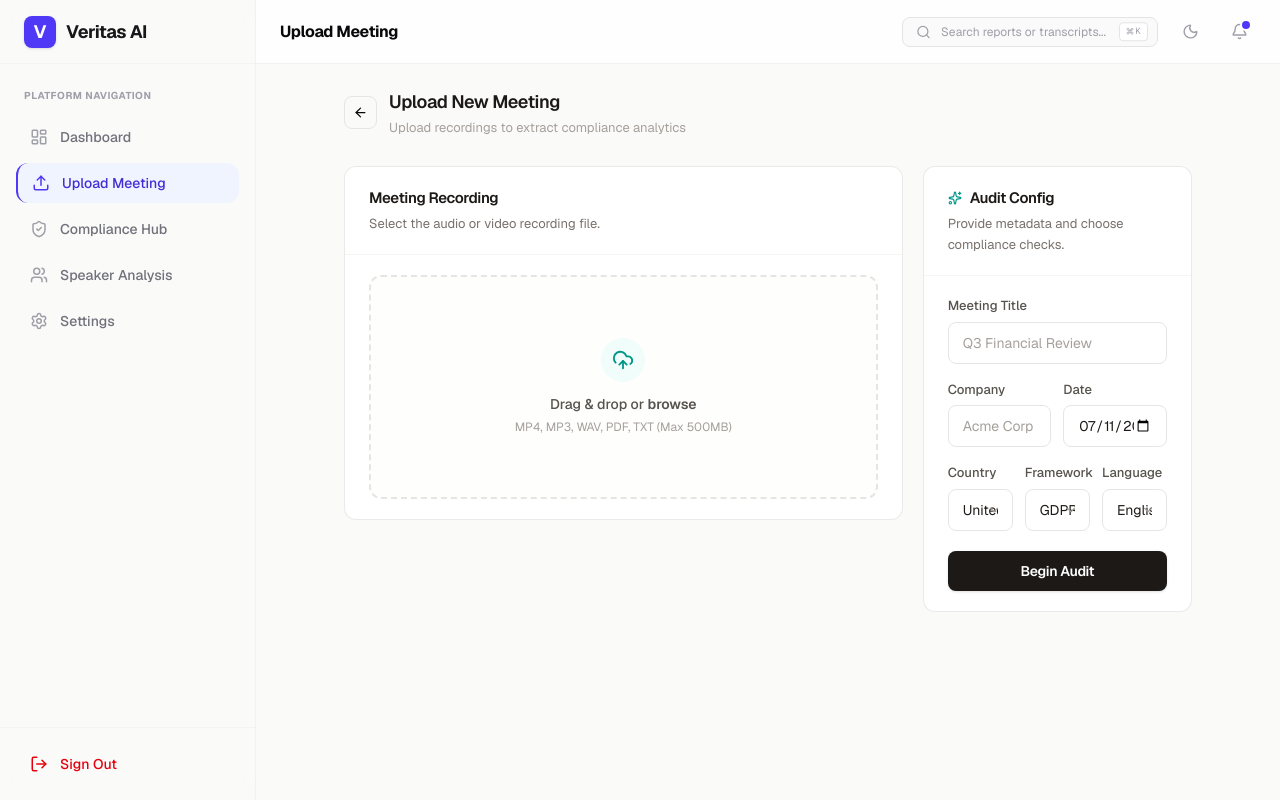
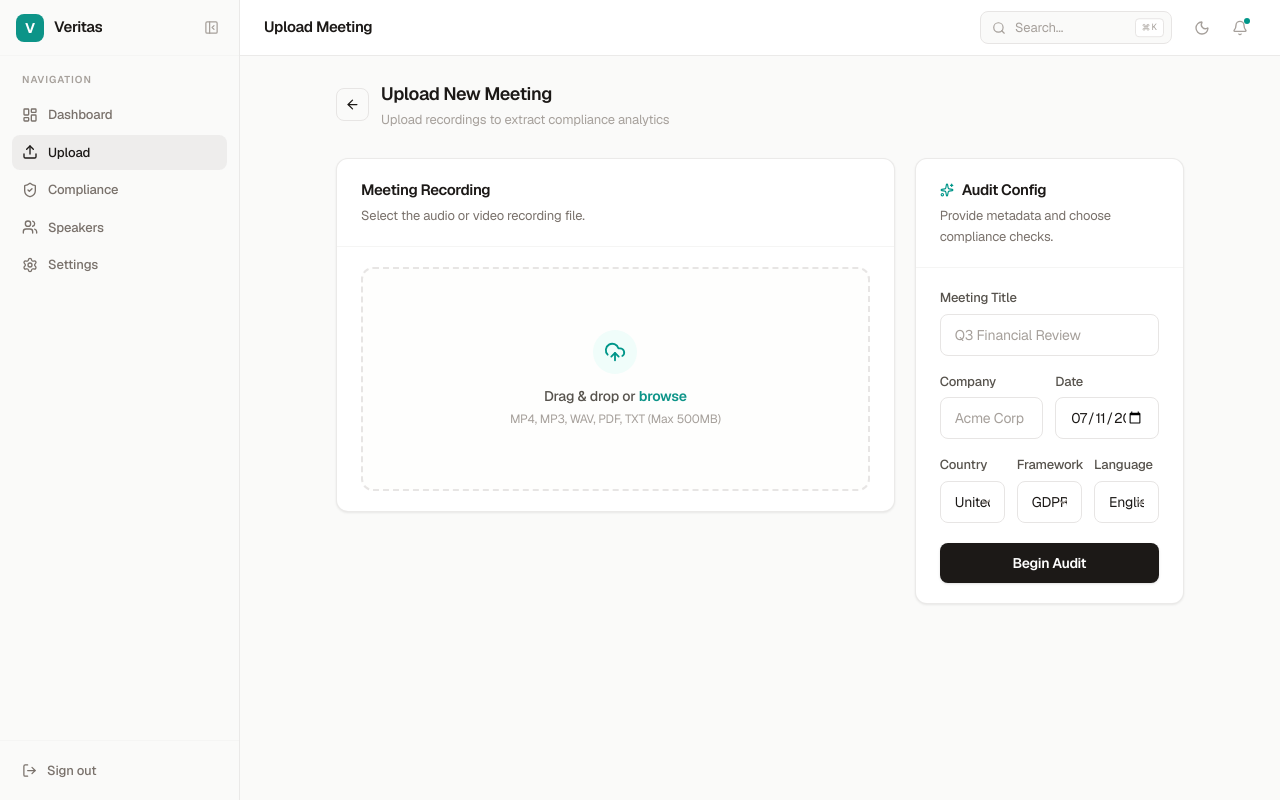
Before and after one commit to Saniya777-byte/style-it-fasion, a Next.js app in the folder frontend/: page /upload in a window 1280 px wide. Built offline with nearby package versions, Linux system fonts and the light colour scheme.

Commit message:
style: improve application layout

```diff
--- a/frontend/src/app/globals.css
+++ b/frontend/src/app/globals.css
@@ -1,19 +1,42 @@
 @import "tailwindcss";
+@variant dark (&:where(.dark, .dark *));
 
 :root {
-  --background: #fcfcfd;
-  --foreground: #09090b;
+  --background: #fafaf9;
+  --foreground: #1c1917;
   --card: #ffffff;
-  --border: #f4f4f5;
-  --accent: #4f46e5;
+  --card-hover: #fafaf9;
+  --border: #e7e5e4;
+  --border-subtle: #f5f5f4;
+  --muted: #78716c;
+  --accent: #0d9488;
+  --accent-hover: #0f766e;
+  --accent-subtle: #f0fdfa;
+  --success: #059669;
+  --success-subtle: #ecfdf5;
+  --warning: #d97706;
+  --warning-subtle: #fffbeb;
+  --danger: #dc2626;
+  --danger-subtle: #fef2f2;
 }
 
 .dark {
-  --background: #030303;
-  --foreground: #fafafa;
-  --card: #09090b;
-  --border: #18181b;
-  --accent: #6366f1;
+  --background: #0c0a09;
+  --foreground: #e7e5e4;
+  --card: #1c1917;
+  --card-hover: #292524;
+  --border: #292524;
+  --border-subtle: #1c1917;
+  --muted: #a8a29e;
+  --accent: #2dd4bf;
+  --accent-hover: #14b8a6;
+  --accent-subtle: #042f2e;
+  --success: #34d399;
+  --success-subtle: #022c22;
+  --warning: #fbbf24;
+  --warning-subtle: #422006;
+  --danger: #f87171;
+  --danger-subtle: #450a0a;
 }
 
 @theme {
@@ -22,21 +45,35 @@
   --color-card-bg: var(--card);
   --color-card-border: var(--border);
 
-  --font-sans: var(--font-geist-sans), ui-sans-serif, system-ui, sans-serif;
+  --font-sans: var(--font-geist-sans), ui-sans-serif, system-ui, -apple-system, sans-serif;
   --font-mono: var(--font-geist-mono), ui-monospace, monospace;
 
-  --color-indigo-650: #4f46e5;
-  --color-indigo-500: #6366f1;
-  --color-zinc-850: #202024;
-  --color-zinc-150: #f1f1f4;
-  --color-zinc-250: #e4e4e7;
-  --color-zinc-550: #71717a;
-  --color-zinc-650: #52525b;
-  --color-zinc-755: #3f3f46;
-  --color-zinc-450: #a1a1aa;
+  /* Extended neutral palette — warm stone tones */
+  --color-stone-925: #1a1614;
+  --color-stone-875: #231f1c;
+  --color-stone-825: #2e2924;
+  --color-stone-775: #3d3630;
+  --color-stone-725: #4a423b;
+  --color-stone-675: #57534e;
+  --color-stone-625: #6b6560;
+  --color-stone-575: #827a73;
+  --color-stone-525: #968e86;
+  --color-stone-475: #a8a29e;
+  --color-stone-425: #b8b2ac;
+  --color-stone-375: #c8c3bd;
+  --color-stone-325: #d6d3ce;
+  --color-stone-275: #e2dfd9;
+  --color-stone-225: #eceae6;
+  --color-stone-175: #f3f2ef;
+  --color-stone-125: #f8f7f5;
+
+  /* Teal accent tokens */
+  --color-teal-650: #0d9488;
+  --color-teal-550: #14b8a6;
+  --color-teal-450: #2dd4bf;
 }
 
-/* Base resets & scroll behavior */
+/* Base resets */
 html {
   scroll-behavior: smooth;
 }
@@ -47,12 +84,13 @@ body {
   font-family: var(--font-sans);
   -webkit-font-smoothing: antialiased;
   -moz-osx-font-smoothing: grayscale;
+  letter-spacing: -0.011em;
 }
 
 /* Custom Scrollbar */
 ::-webkit-scrollbar {
-  width: 6px;
-  height: 6px;
+  width: 5px;
+  height: 5px;
 }
 
 ::-webkit-scrollbar-track {
@@ -60,19 +98,23 @@ body {
 }
 
 ::-webkit-scrollbar-thumb {
-  background: #d4d4d8;
+  background: #d6d3d1;
   border-radius: 9999px;
 }
 
 .dark ::-webkit-scrollbar-thumb {
-  background: #27272a;
+  background: #292524;
 }
 
 ::-webkit-scrollbar-thumb:hover {
-  background: #a1a1aa;
+  background: #a8a29e;
 }
 
-/* Smooth Focus states */
+.dark ::-webkit-scrollbar-thumb:hover {
+  background: #44403c;
+}
+
+/* Focus states */
 button:focus-visible,
 a:focus-visible,
 input:focus-visible,
@@ -82,20 +124,82 @@ textarea:focus-visible {
   outline-offset: 2px;
 }
 
-/* Glassmorphism & custom utility shadows */
-.backdrop-blur-md {
-  backdrop-filter: blur(12px);
-  -webkit-backdrop-filter: blur(12px);
+/* Shadow utilities */
+.shadow-card {
+  box-shadow: 0 1px 2px 0 rgba(28, 25, 23, 0.03), 0 1px 3px 0 rgba(28, 25, 23, 0.05);
 }
 
-.shadow-hover {
-  transition: box-shadow 0.3s ease, border-color 0.3s ease;
+.dark .shadow-card {
+  box-shadow: 0 1px 2px 0 rgba(0, 0, 0, 0.2), 0 0 0 1px rgba(255, 255, 255, 0.02);
 }
 
-.shadow-hover:hover {
-  box-shadow: 0 10px 30px -10px rgba(0, 0, 0, 0.04);
+.shadow-card-hover {
+  box-shadow: 0 4px 12px -2px rgba(28, 25, 23, 0.06), 0 2px 6px -1px rgba(28, 25, 23, 0.04);
 }
 
-.dark .shadow-hover:hover {
-  box-shadow: 0 10px 30px -10px rgba(255, 255, 255, 0.01);
+.dark .shadow-card-hover {
+  box-shadow: 0 4px 12px -2px rgba(0, 0, 0, 0.3), 0 0 0 1px rgba(255, 255, 255, 0.04);
 }
+
+/* Selection */
+::selection {
+  background-color: rgba(13, 148, 136, 0.15);
+  color: inherit;
+}
+
+.dark ::selection {
+  background-color: rgba(45, 212, 191, 0.2);
+}
+
+/* Premium background pattern utilities */
+.bg-grid-pattern {
+  background-size: 32px 32px;
+  background-image:
+    linear-gradient(to right, rgba(120, 113, 108, 0.05) 1px, transparent 1px),
+    linear-gradient(to bottom, rgba(120, 113, 108, 0.05) 1px, transparent 1px);
+}
+
+.dark .bg-grid-pattern {
+  background-image:
+    linear-gradient(to right, rgba(231, 229, 228, 0.02) 1px, transparent 1px),
+    linear-gradient(to bottom, rgba(231, 229, 228, 0.02) 1px, transparent 1px);
+}
+
+.bg-dot-pattern {
+  background-size: 24px 24px;
+  background-image: radial-gradient(circle, rgba(120, 113, 108, 0.08) 1px, transparent 1px);
+}
+
+.dark .bg-dot-pattern {
+  background-image: radial-gradient(circle, rgba(231, 229, 228, 0.03) 1px, transparent 1px);
+}
+
+.mask-radial-fade {
+  mask-image: radial-gradient(ellipse at center, black 40%, transparent 80%);
+  -webkit-mask-image: radial-gradient(ellipse at center, black 40%, transparent 80%);
+}
+
+.mask-linear-fade {
+  mask-image: linear-gradient(to bottom, black 50%, transparent 100%);
+  -webkit-mask-image: linear-gradient(to bottom, black 50%, transparent 100%);
+}
+
+/* Subtle enterprise-focused animations */
+@keyframes drawLine {
+  0% { stroke-dashoffset: 100; }
+  100% { stroke-dashoffset: 0; }
+}
+
+.animate-draw-line {
+  stroke-dasharray: 10;
+  animation: drawLine 20s linear infinite;
+}
+
+@keyframes slowPulse {
+  0%, 100% { opacity: 0.3; transform: scale(1); }
+  50% { opacity: 0.6; transform: scale(1.05); }
+}
+
+.animate-slow-pulse {
+  animation: slowPulse 4s ease-in-out infinite;
+}
--- a/frontend/src/app/layout.js
+++ b/frontend/src/app/layout.js
@@ -23,7 +23,7 @@ export default function RootLayout({ children }) {
       lang="en"
       className={`${geistSans.variable} ${geistMono.variable} h-full antialiased`}
     >
-      <body className="min-h-full flex flex-col bg-zinc-50 dark:bg-black text-zinc-900 dark:text-zinc-100 transition-colors duration-200">
+      <body className="min-h-full flex flex-col bg-background text-foreground transition-colors duration-200">
         <AuthProvider>
           {children}
         </AuthProvider>
--- a/frontend/src/app/not-found.js
+++ b/frontend/src/app/not-found.js
@@ -8,7 +8,7 @@ import { Button } from "../components/ui/Button";
 
 export default function NotFound() {
   return (
-    <div className="min-h-screen flex flex-col items-center justify-center bg-zinc-50 dark:bg-black p-6 font-sans select-none">
+    <div className="min-h-screen flex flex-col items-center justify-center bg-background p-6 font-sans select-none">
       <div className="w-full max-w-md text-center flex flex-col items-center gap-6">
         {/* Visual 404 logo */}
         <div className="relative">
--- a/frontend/src/components/navigation/Navbar.js
+++ b/frontend/src/components/navigation/Navbar.js
@@ -1,7 +1,7 @@
 "use client";
 
-import React, { useState } from "react";
-import { Bell, Search, Sun, Moon, Calendar, Command } from "lucide-react";
+import React, { useState, useEffect, useRef } from "react";
+import { Bell, Search, Sun, Moon, Command } from "lucide-react";
 import { useAuth } from "../../hooks/useAuth";
 import { formatTimeAgo } from "../../utils/formatDate";
 
@@ -9,8 +9,26 @@ export function Navbar({ title }) {
   const { user } = useAuth();
   const [showNotifications, setShowNotifications] = useState(false);
   const [darkMode, setDarkMode] = useState(false);
+  const notifRef = useRef(null);
 
-  const mockNotifications = [
+  useEffect(() => {
+    if (typeof document !== "undefined") {
+      setDarkMode(document.documentElement.classList.contains("dark"));
+    }
+  }, []);
+
+  // Close notification dropdown on outside click
+  useEffect(() => {
+    const handleClick = (e) => {
+      if (notifRef.current && !notifRef.current.contains(e.target)) {
+        setShowNotifications(false);
+      }
+    };
+    document.addEventListener("mousedown", handleClick);
+    return () => document.removeEventListener("mousedown", handleClick);
+  }, []);
+
+  const notifications = [
     { id: 1, text: "Report 'Q3 Financial Review' is ready", time: new Date(Date.now() - 1000 * 60 * 15).toISOString(), read: false },
     { id: 2, text: "Compliance risk detected in 'Aether Sec'", time: new Date(Date.now() - 1000 * 60 * 120).toISOString(), read: false },
     { id: 3, text: "Verification audit logs uploaded", time: new Date(Date.now() - 1000 * 60 * 600).toISOString(), read: true }
@@ -24,25 +42,21 @@ export function Navbar({ title }) {
   };
 
   return (
-    <header className="h-16 border-b border-zinc-150 bg-white/80 dark:border-zinc-850 dark:bg-zinc-950/80 backdrop-blur-md px-6 flex items-center justify-between z-10 select-none">
-      {/* Title / Breadcrumb */}
-      <div>
-        <h1 className="text-base font-bold text-zinc-950 dark:text-zinc-50 tracking-tight">
-          {title || "Dashboard"}
-        </h1>
-      </div>
+    <header className="h-14 border-b border-stone-200/80 bg-white/90 dark:border-stone-800/80 dark:bg-stone-925/90 backdrop-blur-lg px-6 flex items-center justify-between z-10 select-none flex-shrink-0">
+      <h1 className="text-[15px] font-semibold text-stone-900 dark:text-stone-100 tracking-tight">
+        {title || "Dashboard"}
+      </h1>
 
-      {/* Action Items */}
-      <div className="flex items-center gap-4">
-        {/* Search Input Simulation */}
-        <div className="relative hidden md:block">
-          <Search className="absolute left-3.5 top-1/2 -translate-y-1/2 text-zinc-400 dark:text-zinc-500" size={15} />
+      <div className="flex items-center gap-1.5">
+        {/* Search */}
+        <div className="relative hidden md:block mr-2">
+          <Search className="absolute left-3 top-1/2 -translate-y-1/2 text-stone-400 dark:text-stone-500" size={14} />
           <input
             type="text"
-            placeholder="Search reports or transcripts..."
-            className="pl-9.5 pr-4 py-1.5 w-64 rounded-lg border border-zinc-200 dark:border-zinc-800 bg-zinc-50 dark:bg-zinc-900 text-xs placeholder:text-zinc-400 focus:outline-none focus:ring-1 focus:ring-indigo-500 focus:border-indigo-500"
+            placeholder="Search..."
+            className="pl-8.5 pr-4 py-1.5 w-48 rounded-lg border border-stone-200 dark:border-stone-700 bg-stone-50 dark:bg-stone-800 text-[13px] text-stone-700 dark:text-stone-200 placeholder:text-stone-400 dark:placeholder:text-stone-500 focus:outline-none focus:ring-1 focus:ring-teal-600 focus:border-teal-600 dark:focus:ring-teal-400 dark:focus:border-teal-400 transition-colors"
           />
-          <kbd className="absolute right-2.5 top-1/2 -translate-y-1/2 px-1.5 py-0.5 rounded border border-zinc-200 dark:border-zinc-800 text-[9px] font-mono text-zinc-400 bg-white dark:bg-zinc-950 flex items-center gap-0.5 pointer-events-none">
+          <kbd className="absolute right-2 top-1/2 -translate-y-1/2 px-1.5 py-0.5 rounded border border-stone-200 dark:border-stone-700 text-[9px] font-mono text-stone-400 dark:text-stone-500 bg-white dark:bg-stone-900 flex items-center gap-0.5 pointer-events-none">
             <Command size={8} />K
           </kbd>
         </div>
@@ -50,46 +64,48 @@ export function Navbar({ title }) {
         {/* Theme Toggle */}
         <button
           onClick={toggleDarkMode}
-          className="p-2 rounded-lg text-zinc-400 hover:bg-zinc-100 dark:hover:bg-zinc-900 hover:text-zinc-700 dark:hover:text-zinc-200 transition-colors cursor-pointer"
+          className="p-2 rounded-lg text-stone-400 hover:bg-stone-100 dark:hover:bg-stone-800 hover:text-stone-600 dark:hover:text-stone-200 transition-colors cursor-pointer"
+          aria-label="Toggle dark mode"
         >
-          {darkMode ? <Sun size={17} /> : <Moon size={17} />}
+          {darkMode ? <Sun size={16} /> : <Moon size={16} />}
         </button>
 
-        {/* Notifications Popover */}
-        <div className="relative">
+        {/* Notifications */}
+        <div className="relative" ref={notifRef}>
           <button
             onClick={() => setShowNotifications(!showNotifications)}
-            className="p-2 rounded-lg text-zinc-400 hover:bg-zinc-100 dark:hover:bg-zinc-900 hover:text-zinc-700 dark:hover:text-zinc-200 transition-colors relative cursor-pointer"
+            className="p-2 rounded-lg text-stone-400 hover:bg-stone-100 dark:hover:bg-stone-800 hover:text-stone-600 dark:hover:text-stone-200 transition-colors relative cursor-pointer"
+            aria-label="View notifications"
           >
-            <Bell size={17} />
-            <span className="absolute top-1.5 right-1.5 w-2 h-2 rounded-full bg-indigo-600 ring-2 ring-white dark:ring-zinc-950" />
+            <Bell size={16} />
+            <span className="absolute top-1.5 right-1.5 w-1.5 h-1.5 rounded-full bg-teal-600 dark:bg-teal-400" />
           </button>
 
           {showNotifications && (
-            <div className="absolute right-0 mt-2 w-80 rounded-2xl border border-zinc-200 dark:border-zinc-800 bg-white dark:bg-zinc-950 shadow-xl overflow-hidden z-20">
-              <div className="p-4 border-b border-zinc-100 dark:border-zinc-900 flex justify-between items-center">
-                <span className="font-semibold text-sm text-zinc-900 dark:text-zinc-100">
-                  Recent Alerts
+            <div className="absolute right-0 mt-2 w-80 rounded-xl border border-stone-200 dark:border-stone-700 bg-white dark:bg-stone-900 shadow-lg overflow-hidden z-20">
+              <div className="px-4 py-3 border-b border-stone-100 dark:border-stone-800 flex justify-between items-center">
+                <span className="text-[13px] font-semibold text-stone-900 dark:text-stone-100">
+                  Notifications
                 </span>
-                <span className="text-[10px] text-indigo-600 font-semibold cursor-pointer">
+                <span className="text-[11px] text-teal-600 dark:text-teal-400 font-medium cursor-pointer hover:underline">
                   Mark all read
                 </span>
               </div>
               <div className="max-h-72 overflow-y-auto">
-                {mockNotifications.map((notif) => (
+                {notifications.map((notif) => (
                   <div
                     key={notif.id}
-                    className="p-4 border-b border-zinc-50 dark:border-zinc-900/40 hover:bg-zinc-50 dark:hover:bg-zinc-900/30 transition-colors flex flex-col gap-1 cursor-pointer"
+                    className="px-4 py-3 border-b border-stone-50 dark:border-stone-800/40 hover:bg-stone-50 dark:hover:bg-stone-800/30 transition-colors flex flex-col gap-1 cursor-pointer last:border-b-0"
                   >
-                    <div className="flex justify-between items-start">
-                      <span className={`text-xs ${notif.read ? "text-zinc-650" : "font-semibold text-zinc-900 dark:text-zinc-100"}`}>
+                    <div className="flex justify-between items-start gap-2">
+                      <span className={`text-[13px] leading-snug ${notif.read ? "text-stone-500 dark:text-stone-400" : "font-medium text-stone-800 dark:text-stone-100"}`}>
                         {notif.text}
                       </span>
                       {!notif.read && (
-                        <span className="w-1.5 h-1.5 rounded-full bg-indigo-600 mt-1 flex-shrink-0" />
+                        <span className="w-1.5 h-1.5 rounded-full bg-teal-600 dark:bg-teal-400 mt-1 flex-shrink-0" />
                       )}
                     </div>
-                    <span className="text-[10px] text-zinc-400 dark:text-zinc-500">
+                    <span className="text-[11px] text-stone-400 dark:text-stone-500">
                       {formatTimeAgo(notif.time)}
                     </span>
                   </div>
--- a/frontend/src/components/navigation/Sidebar.js
+++ b/frontend/src/components/navigation/Sidebar.js
@@ -1,6 +1,6 @@
 "use client";
 
-import React from "react";
+import React, { useState } from "react";
 import Link from "next/link";
 import { usePathname } from "next/navigation";
 import {
@@ -10,88 +10,119 @@ import {
   Users,
   Settings,
   LogOut,
-  FolderOpen,
-  Volume2
+  PanelLeftClose,
+  PanelLeft
 } from "lucide-react";
 import { useAuth } from "../../hooks/useAuth";
 import { ROUTES } from "../../constants";
 import { cn } from "../../utils/cn";
 
+const navItems = [
+  { name: "Dashboard", href: ROUTES.DASHBOARD, icon: LayoutDashboard },
+  { name: "Upload", href: ROUTES.UPLOAD, icon: Upload },
+  { name: "Compliance", href: ROUTES.COMPLIANCE, icon: ShieldCheck },
+  { name: "Speakers", href: ROUTES.SPEAKER_ANALYSIS, icon: Users },
+  { name: "Settings", href: ROUTES.SETTINGS, icon: Settings },
+];
+
 export function Sidebar() {
   const pathname = usePathname();
   const { user, logout } = useAuth();
-
-  const menuItems = [
-    { name: "Dashboard", href: ROUTES.DASHBOARD, icon: LayoutDashboard },
-    { name: "Upload Meeting", href: ROUTES.UPLOAD, icon: Upload },
-    { name: "Compliance Hub", href: ROUTES.COMPLIANCE, icon: ShieldCheck },
-    { name: "Speaker Analysis", href: ROUTES.SPEAKER_ANALYSIS, icon: Users },
-    { name: "Settings", href: ROUTES.SETTINGS, icon: Settings },
-  ];
+  const [collapsed, setCollapsed] = useState(false);
 
   return (
-    <aside className="w-64 border-r border-zinc-150/80 bg-zinc-50/50 dark:border-zinc-850/80 dark:bg-zinc-950/20 backdrop-blur-md flex flex-col h-full">
-      {/* Brand Header */}
-      <div className="h-16 px-6 flex items-center gap-2.5 border-b border-zinc-100 dark:border-zinc-900">
-        <div className="w-8 h-8 rounded-lg bg-indigo-600 flex items-center justify-center text-white font-bold text-lg shadow-sm">
+    <aside
+      className={cn(
+        "flex flex-col h-full border-r border-stone-200/80 bg-stone-50 dark:border-stone-800/80 dark:bg-stone-925 transition-all duration-200 ease-out flex-shrink-0",
+        collapsed ? "w-[68px]" : "w-60"
+      )}
+    >
+      {/* Brand */}
+      <div className="h-14 px-4 flex items-center justify-between border-b border-stone-100 dark:border-stone-800 flex-shrink-0">
+        <Link href={ROUTES.DASHBOARD} className="flex items-center gap-2.5 overflow-hidden">
+          <div className="w-7 h-7 rounded-lg bg-teal-650 flex items-center justify-center text-white font-bold text-sm flex-shrink-0">
             V
           </div>
-        <span className="font-bold text-zinc-900 dark:text-zinc-100 tracking-tight text-lg">
-          Veritas AI
+          {!collapsed && (
+            <span className="font-semibold text-stone-900 dark:text-stone-100 tracking-tight text-[15px] whitespace-nowrap">
+              Veritas
             </span>
+          )}
+        </Link>
+        <button
+          onClick={() => setCollapsed(!collapsed)}
+          className="p-1 rounded-md text-stone-400 hover:text-stone-600 dark:hover:text-stone-300 hover:bg-stone-200/60 dark:hover:bg-stone-800 transition-colors cursor-pointer hidden lg:flex"
+          aria-label={collapsed ? "Expand sidebar" : "Collapse sidebar"}
+        >
+          {collapsed ? <PanelLeft size={15} /> : <PanelLeftClose size={15} />}
+        </button>
       </div>
 
-      {/* Navigation Links */}
-      <nav className="flex-1 px-4 py-6 flex flex-col gap-1.5">
-        <span className="px-2 text-[10px] font-bold uppercase tracking-wider text-zinc-400 dark:text-zinc-500 mb-2">
-          Platform Navigation
+      {/* Navigation */}
+      <nav className="flex-1 px-3 py-4 flex flex-col gap-0.5 overflow-y-auto">
+        {!collapsed && (
+          <span className="px-2.5 text-[10px] font-semibold uppercase tracking-widest text-stone-400 dark:text-stone-500 mb-2">
+            Navigation
           </span>
-        {menuItems.map((item) => {
+        )}
+        {navItems.map((item) => {
           const Icon = item.icon;
-          const isActive = pathname === item.href;
+          const isActive = pathname === item.href || (item.href !== ROUTES.DASHBOARD && pathname?.startsWith(item.href));
           return (
             <Link
               key={item.name}
               href={item.href}
+              title={collapsed ? item.name : undefined}
               className={cn(
-                "flex items-center gap-3 px-3.5 py-2.5 rounded-xl text-sm font-medium transition-all group",
+                "flex items-center gap-2.5 rounded-lg text-[13px] font-medium transition-all duration-150 group relative",
+                collapsed ? "px-2.5 py-2.5 justify-center" : "px-2.5 py-2",
                 isActive
-                  ? "bg-indigo-50/80 text-indigo-700 dark:bg-indigo-950/30 dark:text-indigo-400 border-l-2 border-indigo-600"
-                  : "text-zinc-500 dark:text-zinc-400 hover:bg-zinc-100/50 dark:hover:bg-zinc-900/50 hover:text-zinc-900 dark:hover:text-zinc-100"
+                  ? "bg-stone-200/60 text-stone-900 dark:bg-stone-800 dark:text-stone-100"
+                  : "text-stone-500 dark:text-stone-400 hover:bg-stone-100 dark:hover:bg-stone-800/60 hover:text-stone-700 dark:hover:text-stone-200"
               )}
             >
-              <Icon size={18} className={cn("transition-transform group-hover:scale-105", isActive ? "text-indigo-600 dark:text-indigo-400" : "text-zinc-400 dark:text-zinc-500 group-hover:text-zinc-650")} />
-              {item.name}
+              <Icon size={16} className="flex-shrink-0" />
+              {!collapsed && <span>{item.name}</span>}
             </Link>
           );
         })}
       </nav>
 
-      {/* User Session Footer */}
-      <div className="p-4 border-t border-zinc-100 dark:border-zinc-900 flex flex-col gap-3">
-        {user && (
-          <div className="flex items-center gap-3 px-2 py-1">
+      {/* User */}
+      <div className="px-3 py-3 border-t border-stone-100 dark:border-stone-800 flex flex-col gap-2 flex-shrink-0">
+        {user && !collapsed && (
+          <div className="flex items-center gap-2.5 px-2.5 py-1.5">
+            {user.avatar ? (
               <img
                 src={user.avatar}
                 alt={user.name}
-              className="w-9 h-9 rounded-full object-cover ring-2 ring-zinc-100 dark:ring-zinc-800"
+                className="w-8 h-8 rounded-full object-cover ring-1 ring-stone-200 dark:ring-stone-700"
               />
+            ) : (
+              <div className="w-8 h-8 rounded-full bg-teal-650 text-white flex items-center justify-center font-semibold text-xs ring-1 ring-stone-200 dark:ring-stone-700">
+                {user.name ? user.name.charAt(0).toUpperCase() : "U"}
+              </div>
+            )}
             <div className="flex-1 overflow-hidden">
-              <p className="text-sm font-semibold text-zinc-800 dark:text-zinc-200 truncate">
+              <p className="text-[13px] font-medium text-stone-700 dark:text-stone-200 truncate">
                 {user.name}
               </p>
-              <p className="text-xs text-zinc-400 dark:text-zinc-500 truncate">
-                {user.role}
+              <p className="text-[11px] text-stone-400 dark:text-stone-500 truncate">
+                {user.email || user.role}
               </p>
             </div>
           </div>
         )}
         <button
           onClick={logout}
-          className="flex items-center gap-3 w-full px-3.5 py-2.5 rounded-xl text-sm font-medium text-red-600 hover:bg-red-50 dark:hover:bg-red-950/20 hover:text-red-700 transition-all cursor-pointer"
+          title={collapsed ? "Sign out" : undefined}
+          className={cn(
+            "flex items-center gap-2.5 w-full rounded-lg text-[13px] font-medium text-stone-500 hover:bg-red-50 dark:hover:bg-red-950/20 hover:text-red-600 dark:hover:text-red-400 transition-colors cursor-pointer",
+            collapsed ? "px-2.5 py-2.5 justify-center" : "px-2.5 py-2"
+          )}
         >
-          <LogOut size={18} />
-          Sign Out
+          <LogOut size={15} />
+          {!collapsed && <span>Sign out</span>}
         </button>
       </div>
     </aside>
```
Lines whose indentation alone changed are shown as unchanged.
